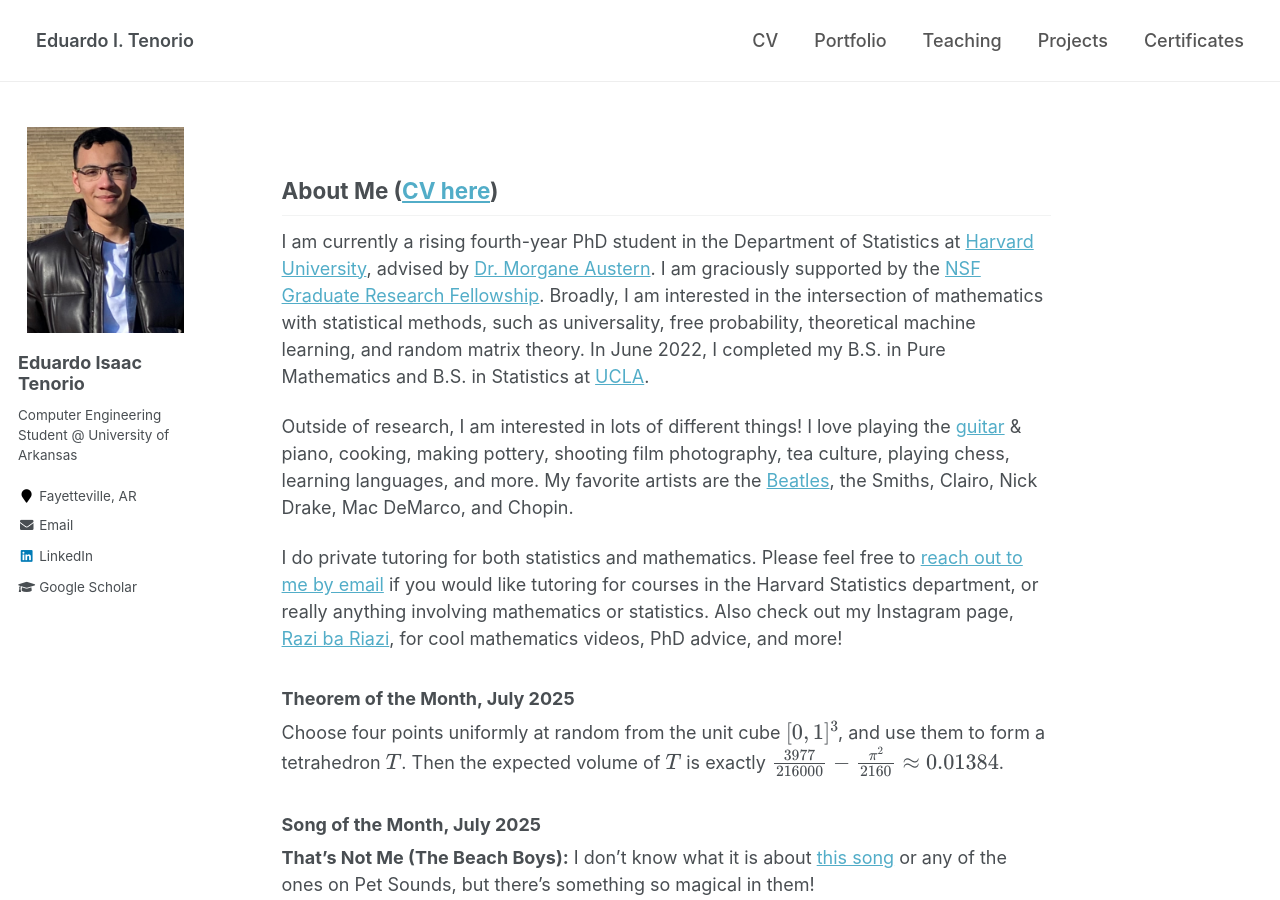
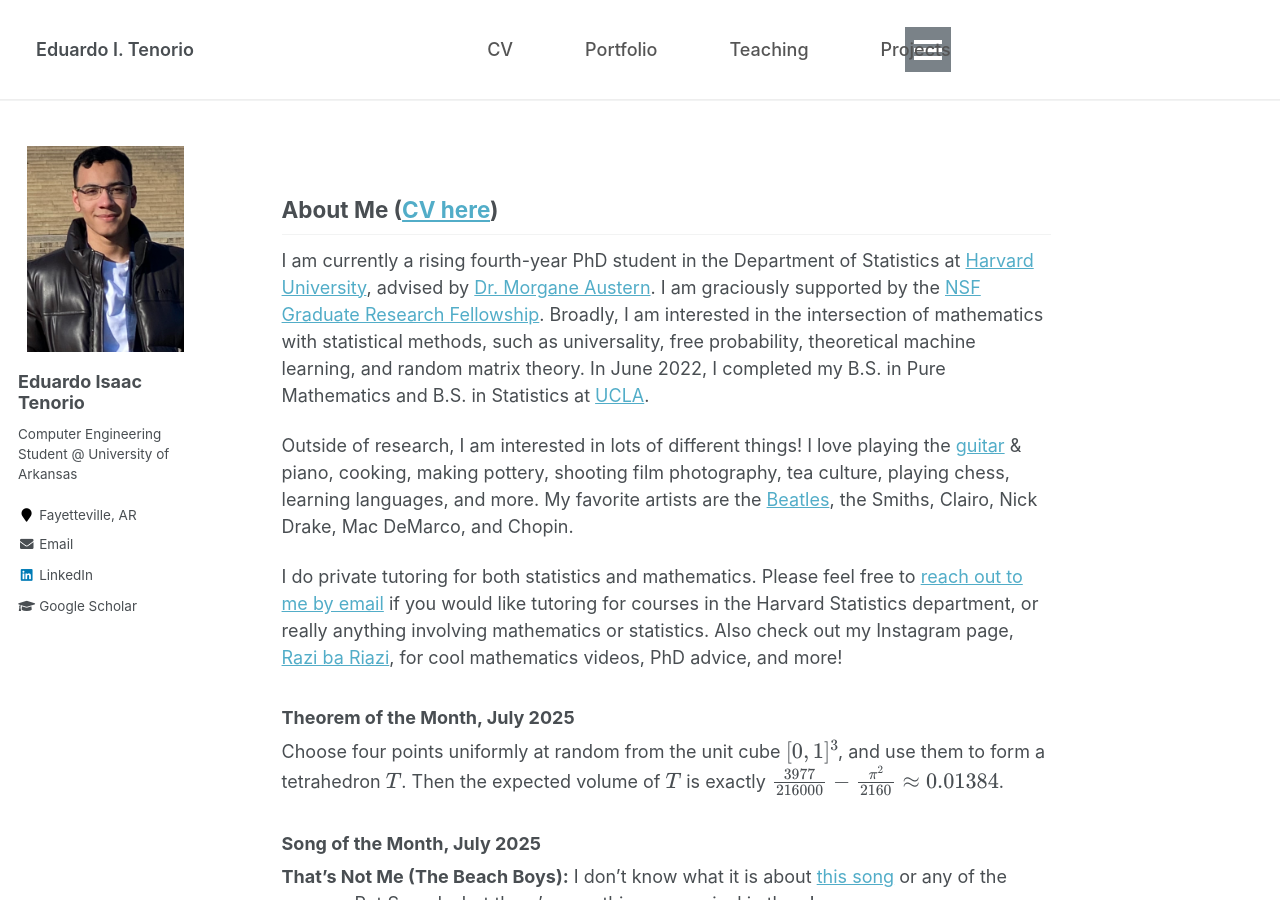
Before and after one commit to edtenorio/edtenorio.github.io, a Jekyll site: the page built from _pages/about.md, in a window 1280 px wide and 900 px high. Built offline with Jekyll 4.4.1, drawn with Linux system fonts in a browser that asks for light colours; formulas are drawn with MathJax 3.

Commit message:
Update masthead.html

```diff
--- a/_includes/masthead.html
+++ b/_includes/masthead.html
@@ -1,29 +1,38 @@
 {% include base_path %}
 
-<!-- Header Container -->
-<div style="display: flex; justify-content: space-between; align-items: center; padding: 1.5rem 2rem; border-bottom: 1px solid #eee;">
-  <!-- Left Side: Name -->
+<div class="masthead">
+  <div class="masthead__inner-wrap" style="display: flex; justify-content: space-between; align-items: center; padding: 1.5rem 2rem; border-bottom: 1px solid #eee;">
+
+    <!-- Left Side: Site Title -->
     <div style="font-weight: 600; font-size: 18px;">
       <a href="{{ base_path }}/" style="text-decoration: none; color: inherit;">
         {{ site.title }}
       </a>
     </div>
 
-  <!-- Right Side: Nav Links -->
-  <nav id="site-nav">
-    <ul style="display: flex; list-style: none; gap: 2rem; margin: 0; padding: 0;">
+    <!-- Right Side: Navigation Menu -->
+    <div class="masthead__menu">
+      <nav id="site-nav" class="greedy-nav">
+        <button><div class="navicon"></div></button>
+
+        <ul class="visible-links" style="display: flex; list-style: none; gap: 2rem; margin: 0; padding: 0;">
           {% for link in site.data.navigation.main %}
             {% if link.url contains 'http' %}
               {% assign domain = '' %}
             {% else %}
               {% assign domain = base_path %}
             {% endif %}
-        <li>
+            <li class="masthead__menu-item">
               <a href="{{ domain }}{{ link.url }}" style="text-decoration: none; color: #555; font-weight: 500;">
                 {{ link.title }}
               </a>
             </li>
           {% endfor %}
         </ul>
+
+        <ul class="hidden-links hidden"></ul>
       </nav>
     </div>
+
+  </div>
+</div>
```
Lines whose indentation alone changed are shown as unchanged.
